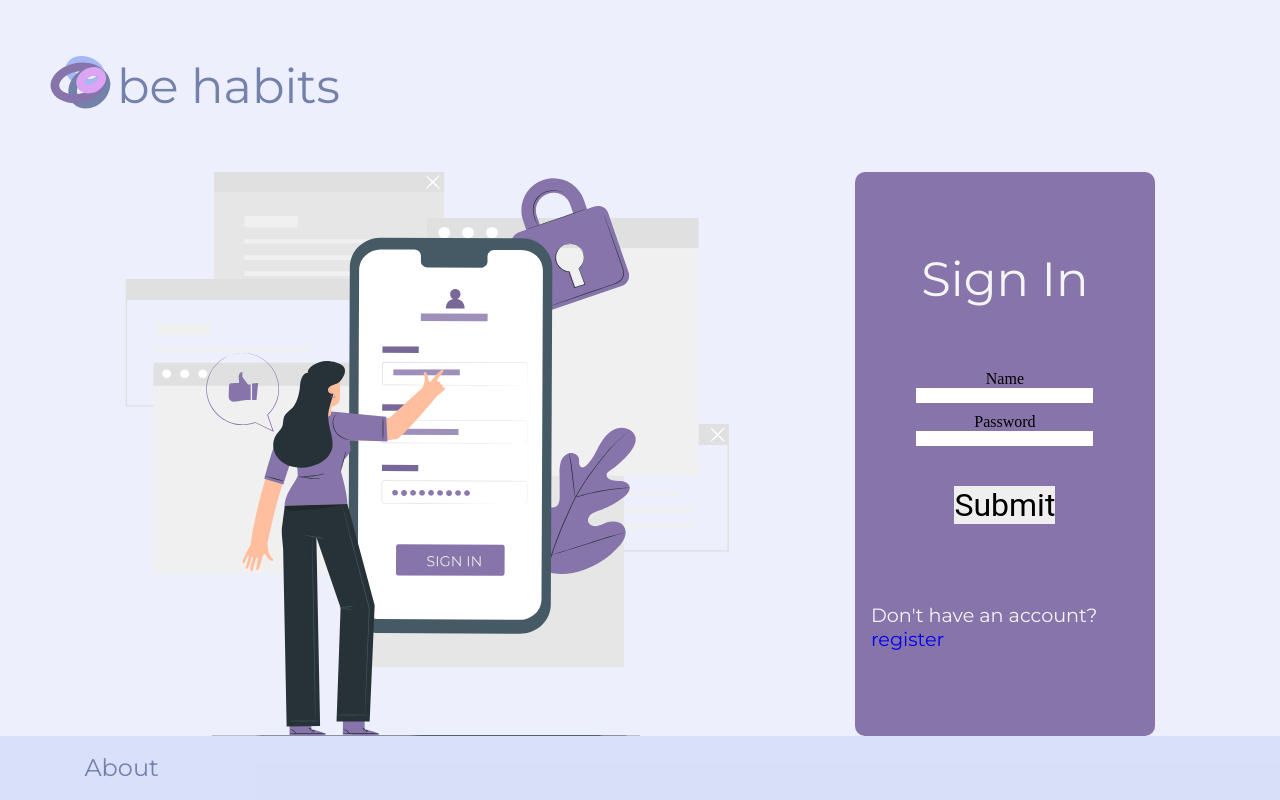
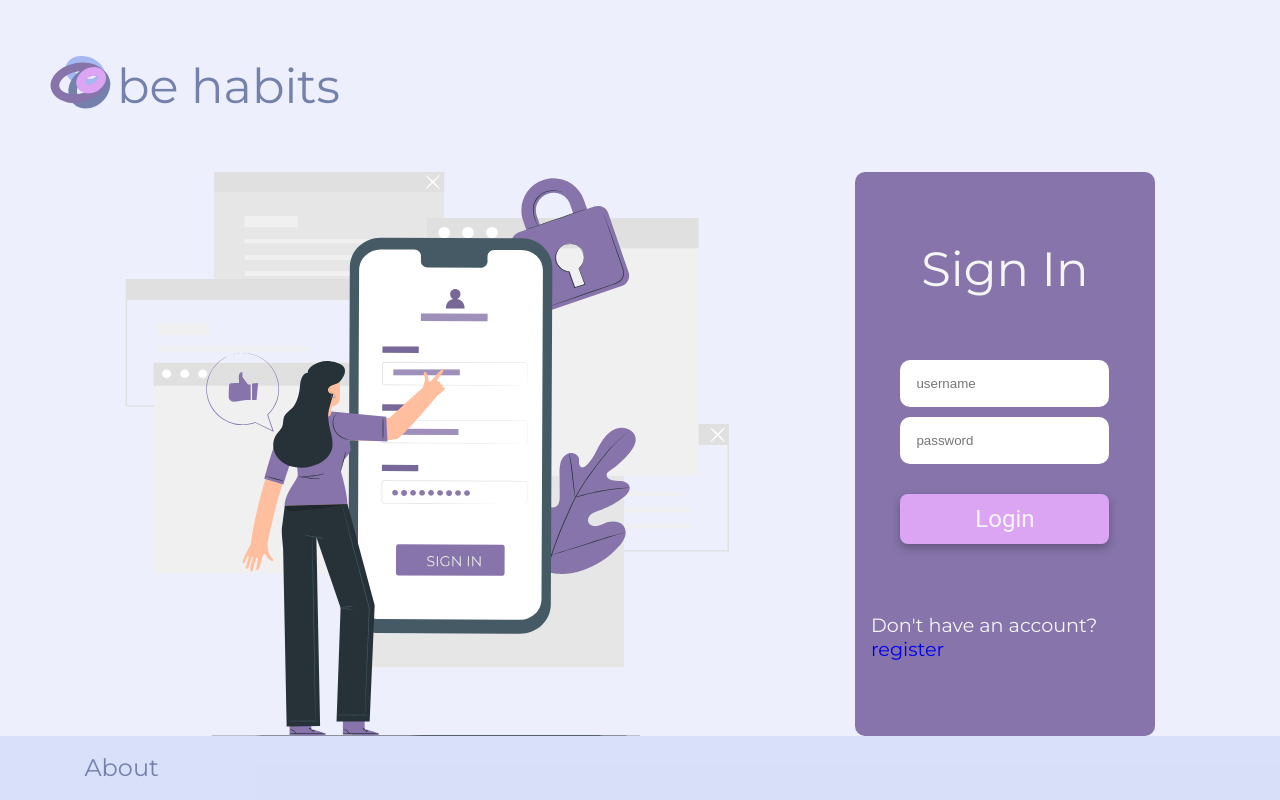
Before and after one commit to nicole-malaquias/kindnes, a React (Create React App) app: page /login in a window 1280 px wide. Built offline with nearby package versions, Linux system fonts and the light colour scheme.

Commit message:
atualizando

```diff
--- a/src/components/FormLogin/index.js
+++ b/src/components/FormLogin/index.js
@@ -1,18 +1,15 @@
 import { useForm } from "react-hook-form";
 import { yupResolver } from "@hookform/resolvers/yup";
 import * as yup from "yup";
-import { HandleFormLogin } from "../../services/conection";
 import jwt_decode from "jwt-decode";
 import { toastErrorLogin } from "../../utils";
 import api from "../../services";
-
-import { useAuthy } from "../../Providers/Authy";
 import { useHistory } from "react-router";
-
 import Button from "../../components/Button";
 import { Container } from "./styles";
 import Input from "../../components/Input";
 import { Link } from "react-router-dom";
+import { useAuthy } from "../../Providers/Authy";
 import { useEffect } from "react";
 
 const FormLogin = () => {
@@ -43,9 +40,6 @@ const FormLogin = () => {
   }, []);
 
   const handleForm = (data) => {
-    HandleFormLogin(data);
-    history.push("/dashboard");
-
     api
       .post("/sessions/", data)
       .then((response) => {
@@ -62,19 +56,25 @@ const FormLogin = () => {
     <Container>
       <h2>Sign In</h2>
       <form onSubmit={handleSubmit(handleForm)}>
-        <label htmlFor="username">Name</label>
-        <input type="text" id="username" {...register("username")} />
-        <p>
-          {!!errors.username}
-          {errors.username?.message}
-        </p>
-        <label htmlFor="password">Password</label>
-        <input type="password" id="password" {...register("password")} />
-        <p>
-          {!!errors.password}
-          {errors.password?.message}
-        </p>
-        <button type="submit">Submit</button>
+        <Input
+          register={register}
+          type="text"
+          name="username"
+          label="username"
+          placeholder="username"
+          error={errors.username?.message}
+        />
+        <Input
+          register={register}
+          type="password"
+          name="password"
+          label="password"
+          placeholder="password"
+          error={errors.password?.message}
+        />
+        <Button type="submit" colorButton="pink">
+          Login
+        </Button>
       </form>
       <p>
         Don't have an account?<Link to="/register"> register</Link>
```
